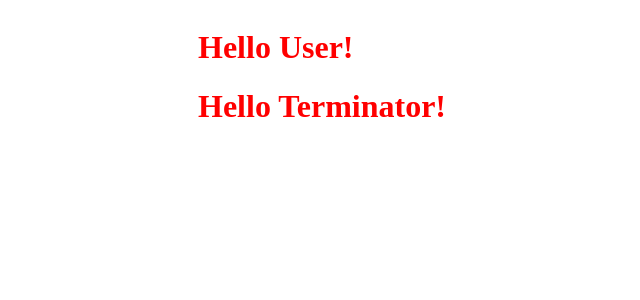
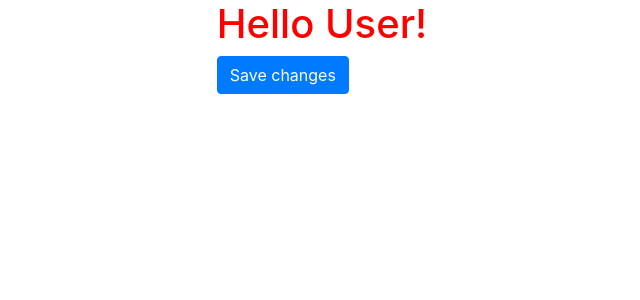
Before and after one commit to kristophesankar/patchdev.github.io, a Vue app: page / in a window 1280 px wide. Shown: the top 300 px of the page, without its empty margins (318-958 px from the left). Built offline with nearby package versions, Linux system fonts and the light colour scheme.

Commit message:
added bootstrap

```diff
--- a/package.json
+++ b/package.json
@@ -11,6 +11,9 @@
   "license": "ISC",
   "dependencies": {
     "@babel/core": "^7.1.0",
+    "bootstrap": "^4.1.3",
+    "node-sass": "^4.9.3",
+    "sass-loader": "^7.1.0",
     "vue": "^2.5.17",
     "vue-router": "^3.0.1"
   },
--- a/src/App.vue
+++ b/src/App.vue
@@ -1,8 +1,10 @@
 <template>
   <div class="full-width center-content">
-    <hello-component name="User" machine="Terminator" />
+    <hello-component name="User" />
+
   </div>
 </template>
+
 <script>
 import HelloComponent from './components/HelloComponent.vue'
 export default {
--- a/src/app.js
+++ b/src/app.js
@@ -1,6 +1,7 @@
 import Vue from 'vue'
 import App from './App.vue'
 import '../assets/app.styl'
+import '../node_modules/bootstrap/scss/bootstrap.scss'
 
 new Vue({
   el: '#app',
--- a/src/components/HelloComponent.vue
+++ b/src/components/HelloComponent.vue
@@ -1,18 +1,14 @@
 <template>
   <div>
       <h1>Hello {{ name }}!</h1>
-      <h1>Hello {{ machine }}!</h1>
+       <button type="button" class="btn btn-primary">Save changes</button>
+
     </div>
 </template>
 <script>
 export default {
   props: {
     name: {
-      type: String,
-      required: true
-    },
-
-    machine:{
       type: String,
       required: true
     }
```
Also changed, not shown: 2 other files (tests, documents, lock files or other folders).
